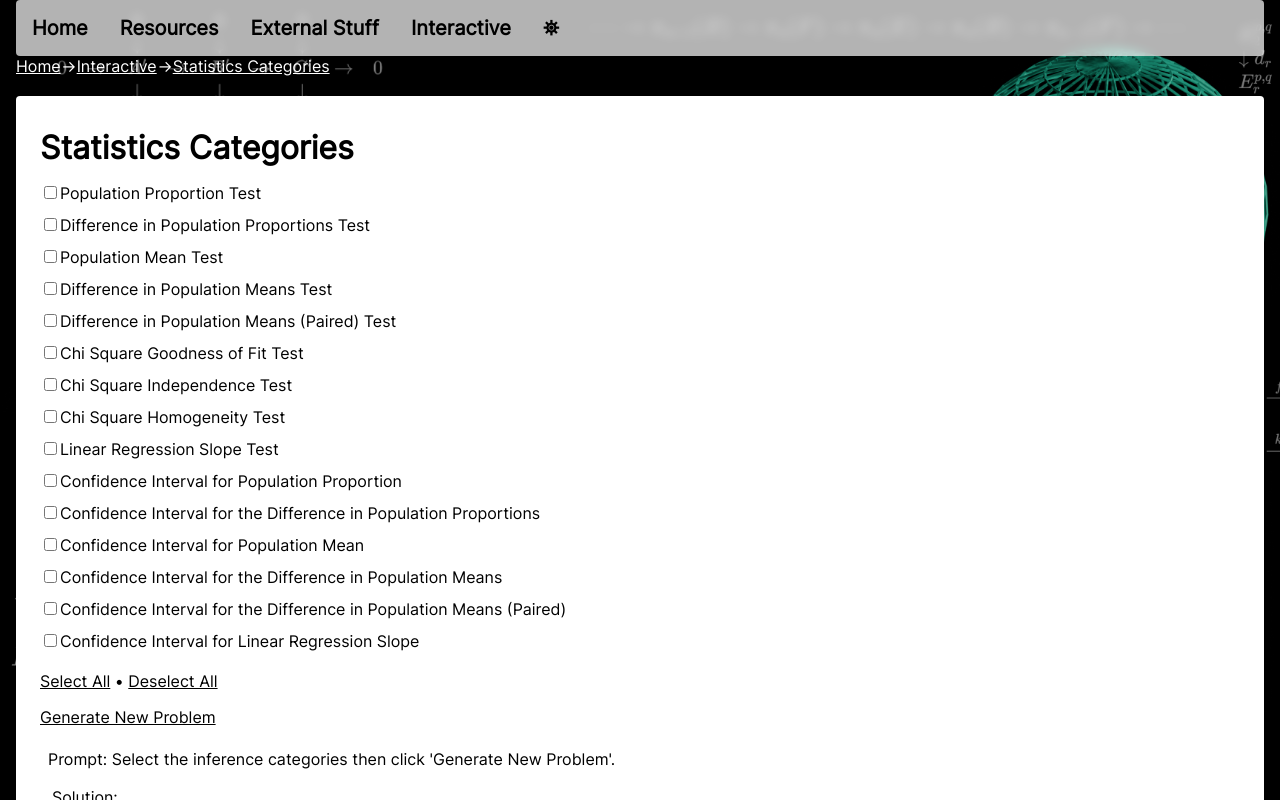
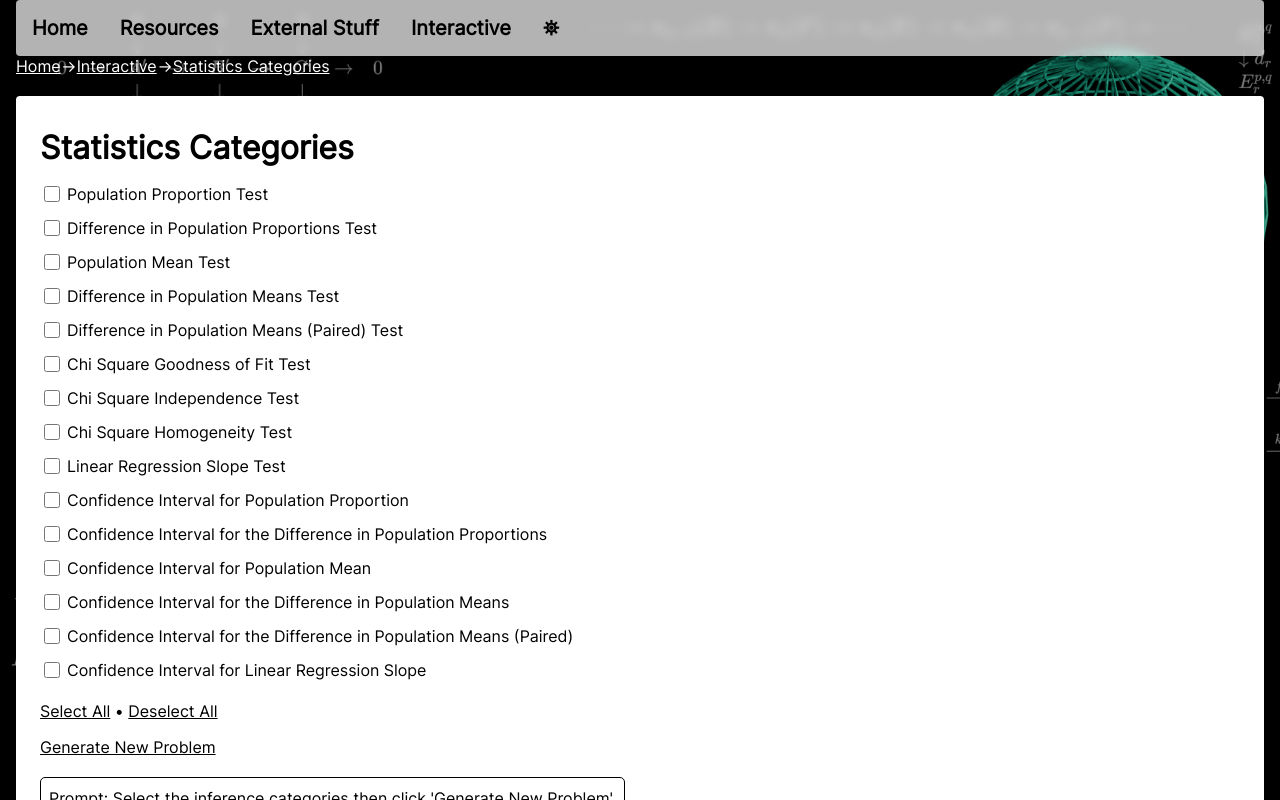
Before and after one commit to PixelatedLagg/MathInfo, a React (Create React App) app: page /interactive/statistics-categories in a window 1280 px wide. Built offline with nearby package versions, Linux system fonts and the light colour scheme.

Commit message:
misc css

```diff
--- a/src/index.css
+++ b/src/index.css
@@ -6,6 +6,8 @@
 
     --font-size: 16px;
     --footer-position: absolute;
+    --scale-factor: 1;
+    --strong-color: #6400ff;
 }
 
 [data-theme="dark"]
@@ -13,12 +15,14 @@
     --darkModeBorder: 4px;
     --darkModeBackground: black;
     --darkModeTextColor: white;
+    --strong-color: #51a839;
 }
 
 [font-size="double"]
 {
     --font-size: 32px;
     --footer-position: relative;
+    --scale-factor: 2;
 }
 
 @font-face
@@ -29,12 +33,12 @@
     font-style: normal;
 }
 
-p, strong, i, a
+p, strong, i, a, label
 {
     font-size: var(--font-size);
 }
 
-p, h1, h2, h3, span, a, li::marker, button, i, label
+p, h1, h2, h3, span, a, li::marker, button, i, label, strong, sup
 {
     font-family: 'Inter';
 }
@@ -42,7 +46,6 @@ p, h1, h2, h3, span, a, li::marker, button, i, label
 strong, sup
 {
     color: var(--strong-color);
-    font-family: 'Inter';
 }
 
 a p {
@@ -362,7 +365,7 @@ li a
 
 .prompt
 {
-    border: 1px solid var(--font-color);
+    border: 1px solid var(--darkModeTextColor);
     border-radius: 5px;
     width: fit-content;
     margin-top: 12px;
@@ -382,8 +385,10 @@ table, th, td
 
 .checkboxes .input-label
 {
-    display: block;
-    margin-bottom: 12px;
+    display: flex;
+    align-items: center;
+    gap: 4px;
+    margin-bottom: calc(var(--font-size) * (3 / 4));
 }
 
 input[type="number"]
@@ -778,3 +783,13 @@ a {
 button span {
     line-height: 1;
 }
+
+input[type="checkbox"] {
+    width: var(--font-size);
+    height: var(--font-size);
+    flex-shrink: 0;
+}
+
+label, .interactive-button {
+    color: var(--darkModeTextColor);
+}
```
